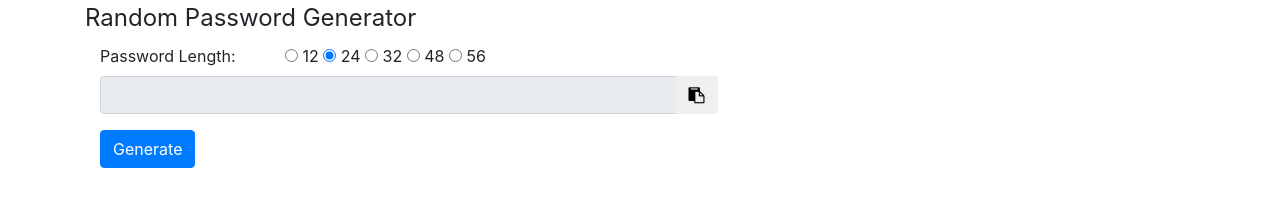
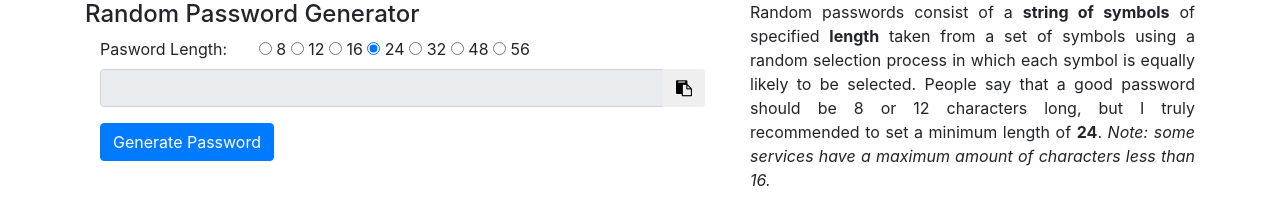
Before and after one commit to davidtavarez/passwords, a plain HTML site: page index.html in a window 1280 px wide. Drawn offline with nearby package versions, Linux system fonts and the light colour scheme; some packages are replaced by stand-ins of ours; a script that the page names is missing.

Commit message:
adding notes

```diff
--- a/index.html
+++ b/index.html
@@ -5,23 +5,31 @@
         <meta name="viewport" content="width=device-width, initial-scale=1, shrink-to-fit=no">
         <meta name="description" content="Online password generator">
         <meta name="author" content="David Tavarez">
-        <title>Password Generator</title>
+        <title>Strong Password Generator</title>
         <link href="https://stackpath.bootstrapcdn.com/bootstrap/4.1.3/css/bootstrap.min.css" rel="stylesheet">
         <link rel="stylesheet" href="https://cdnjs.cloudflare.com/ajax/libs/font-awesome/4.7.0/css/font-awesome.min.css">
     </head>
     <body>
         <div class="container">
             <div class="row">
-                <div class="col">
+                <div class="col-7">
+                    <h4>Random Password Generator</h4>
                     <form class="form-horizontal">
                         <fieldset>
-                        <legend>Random Password Generator</legend>
                         <div class="input-group">
-                            <label class="col-md-2 control-label" for="radios">Password Length:</label>
-                            <div class="col-md-4">
+                            <label class="col-md-3 control-label" for="radios">Pasword Length:</label>
+                            <div class="col">
+                                <label class="radio-inline" for="radios-12">
+                                <input name="length" id="radios-12" value="8" type="radio">
+                                8
+                                </label>
                                 <label class="radio-inline" for="radios-12">
                                 <input name="length" id="radios-12" value="12" type="radio">
                                 12
+                                </label>
+                                <label class="radio-inline" for="radios-12">
+                                <input name="length" id="radios-12" value="12" type="radio">
+                                16
                                 </label>
                                 <label class="radio-inline" for="radios-24">
                                 <input name="length" id="radios-24" value="24" checked="checked" type="radio">
@@ -42,7 +50,7 @@
                             </div>
                         </div>
                         <div class="form-group">
-                            <div class="col-md-7 input-group">
+                            <div class="col input-group">
                                 <input type="text" class="form-control" id="password" readonly />
                                 <div class="input-group-append">
                                     <button type="button" class="btn btn-default" id="copy-button" data-clipboard-target="#password">
@@ -52,11 +60,14 @@
                             </div>
                         </div>
                         <div class="form-group">
-                            <div class="col-md-4">
-                                <button type="button" id="GeneratePassword" class="btn btn-primary">Generate</button>
+                            <div class="col">
+                                <button type="button" id="GeneratePassword" class="btn btn-primary">Generate Password</button>
                             </div>
                         </div>
                     </form>
+                </div>
+                <div class="col-5 text-justify">
+                    <p>Random passwords consist of a <strong>string of symbols</strong> of specified <strong>length</strong> taken from a set of symbols using a random selection process in which each symbol is equally likely to be selected. People say that a good password should be 8 or 12 characters long, but I truly recommended to set a minimum length of <strong>24</strong>. <i>Note: some services have a maximum amount of characters less than 16.</i></p>
                 </div>
             </div>
         </div>
```
